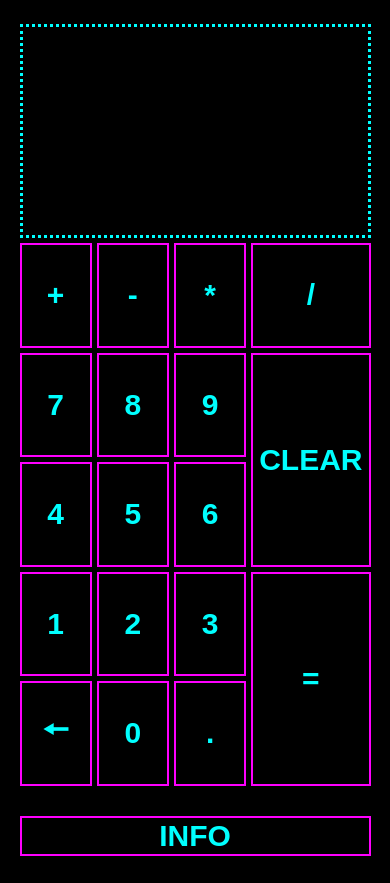
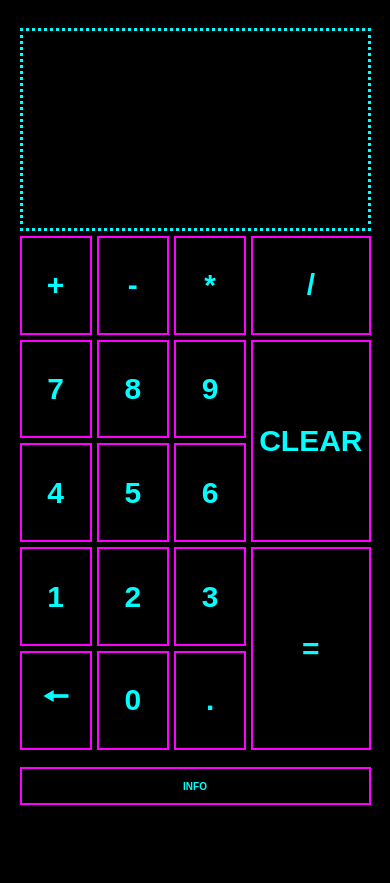
Before and after one commit to KazaKazan/js-calculator, a plain HTML site: page index.html in a window 390 px wide. After the commit the page ends 844 px from the top, so only its background shows below. Drawn offline with Linux system fonts and the light colour scheme.

Commit message:
Fix mobile layout

```diff
--- a/style.css
+++ b/style.css
@@ -106,10 +106,9 @@ input[type="button"]:active {
 @media only screen and (max-width: 500px) {
 
     .main {
-        margin-left:5%;
-        margin-top: 10%;
+        padding: 5%;
         width: 90%;
-        height: 95%;
+        height: 90%;
     }
 
     .frame {
@@ -121,7 +120,8 @@ input[type="button"]:active {
         padding: 0;
         gap: 5px;
         border-style: none;
-        margin-bottom: 30px;
+        margin-top: 10%;
+        margin-bottom: 5%;
     }
 
     .infoButton{
@@ -130,5 +130,6 @@ input[type="button"]:active {
         height: 5%;
         width: 100%;
         margin-bottom: 0;
+        font-size: 10px !important;
     }
   }
```
